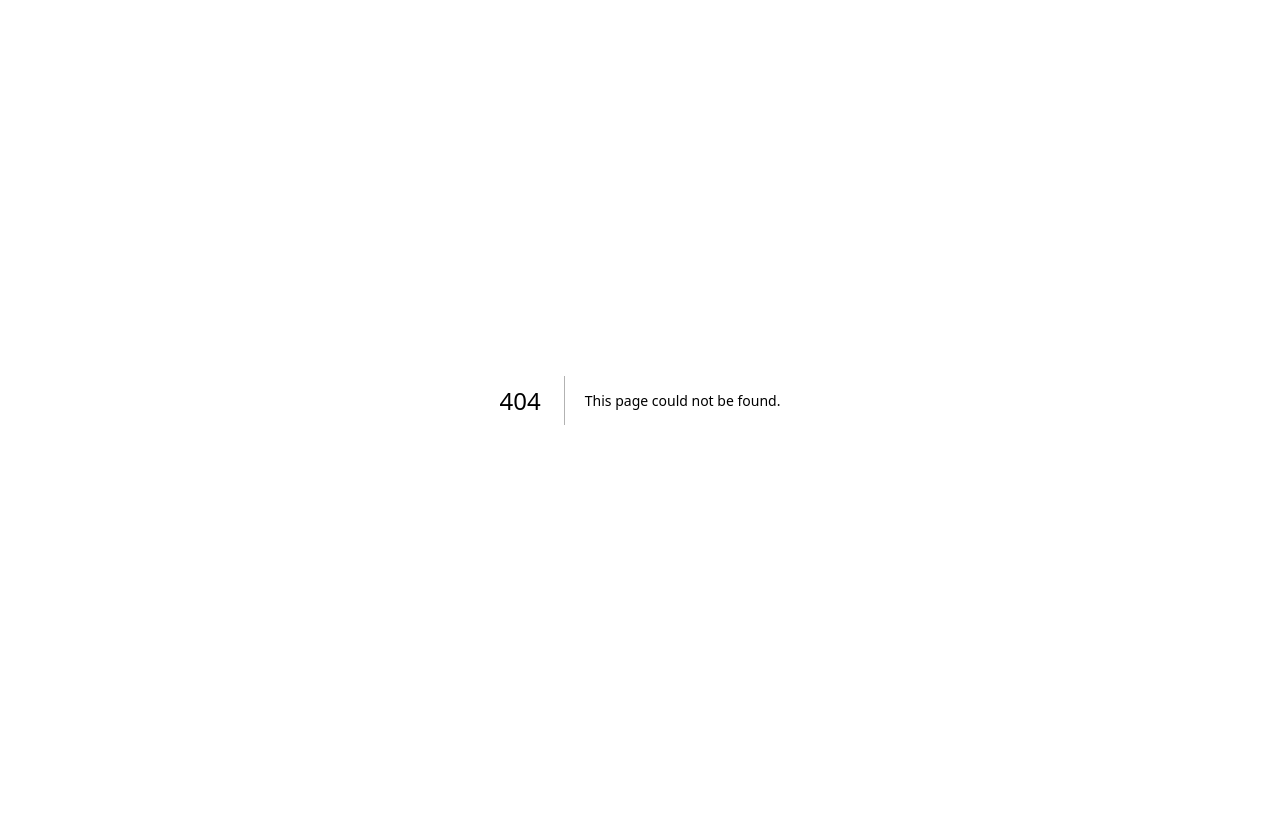
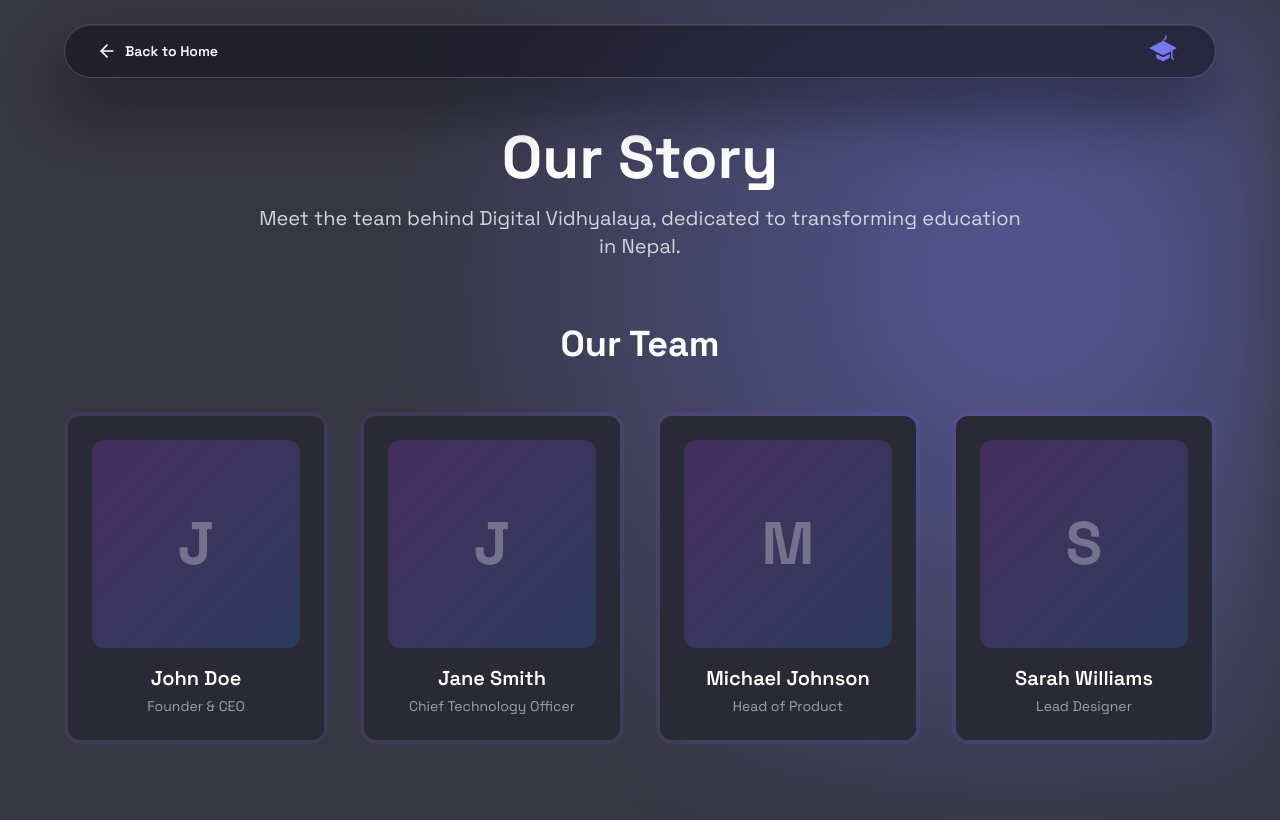
Before and after one commit to biplovgautam/vidhyalaya.digital, a Next.js app: page /ourstory in a window 1280 px wide. Before the commit this address had no page. Shown: the top 820 px of the page. Built offline with nearby package versions, Linux system fonts and the light colour scheme.

Commit message:
our story page added

```diff
--- /dev/null
+++ b/app/ourstory/page.tsx
@@ -0,0 +1,105 @@
+"use client";
+
+import Image from "next/image";
+import Link from "next/link";
+import { ArrowLeft } from "lucide-react";
+
+const teamMembers = [
+  {
+    name: "John Doe",
+    role: "Founder & CEO",
+    image: "/team/member1.jpg",
+  },
+  {
+    name: "Jane Smith",
+    role: "Chief Technology Officer",
+    image: "/team/member2.jpg",
+  },
+  {
+    name: "Michael Johnson",
+    role: "Head of Product",
+    image: "/team/member3.jpg",
+  },
+  {
+    name: "Sarah Williams",
+    role: "Lead Designer",
+    image: "/team/member4.jpg",
+  },
+];
+
+export default function OurStory() {
+  return (
+    <div className="page-shell relative min-h-screen overflow-hidden bg-[#373643] text-white">
+      <div className="hero-gradient" aria-hidden />
+
+      {/* Header */}
+      <header className="glass-nav fixed top-3 left-3 right-3 z-30 mx-auto w-auto max-w-6xl px-3 py-1.5 sm:px-6 md:inset-x-0 md:top-6 md:px-8 md:py-1.5">
+        <div className="flex items-center justify-between gap-2 sm:gap-3">
+          <Link href="/" className="flex items-center gap-2 text-white hover:opacity-80 transition-opacity">
+            <ArrowLeft size={20} />
+            <span className="text-sm font-semibold">Back to Home</span>
+          </Link>
+          <Image
+            className="rounded-xl"
+            src="/logo.png"
+            alt="Digital Vidhyalaya"
+            width={40}
+            height={40}
+            priority
+          />
+        </div>
+      </header>
+
+      {/* Main Content */}
+      <main className="relative z-10 px-4 pt-32 pb-16 sm:px-6 lg:px-8">
+        <div className="mx-auto max-w-6xl">
+          {/* Page Title */}
+          <div className="text-center mb-16">
+            <h1 className="text-4xl sm:text-5xl lg:text-6xl font-bold mb-4">
+              Our Story
+            </h1>
+            <p className="text-lg sm:text-xl text-gray-300 max-w-3xl mx-auto">
+              Meet the team behind Digital Vidhyalaya, dedicated to transforming education in Nepal.
+            </p>
+          </div>
+
+          {/* Team Section */}
+          <section className="mb-20">
+            <h2 className="text-3xl sm:text-4xl font-bold text-center mb-12">
+              Our Team
+            </h2>
+            <div className="grid grid-cols-1 sm:grid-cols-2 lg:grid-cols-4 gap-8">
+              {teamMembers.map((member, index) => (
+                <div
+                  key={index}
+                  className="group relative"
+                >
+                  <div className="relative overflow-hidden rounded-2xl bg-gradient-to-br from-purple-500/10 to-blue-500/10 p-1">
+                    <div className="relative overflow-hidden rounded-xl bg-[#2a2936] p-6 transition-all duration-300 group-hover:bg-[#323041]">
+                      {/* Image Placeholder */}
+                      <div className="relative mb-4 aspect-square overflow-hidden rounded-xl bg-gradient-to-br from-purple-500/20 to-blue-500/20">
+                        <div className="flex h-full items-center justify-center text-6xl font-bold text-white/30">
+                          {member.name.charAt(0)}
+                        </div>
+                      </div>
+
+                      {/* Member Info */}
+                      <div className="text-center">
+                        <h3 className="text-xl font-semibold mb-1">
+                          {member.name}
+                        </h3>
+                        <p className="text-sm text-gray-400">
+                          {member.role}
+                        </p>
+                      </div>
+                    </div>
+                  </div>
+                </div>
+              ))}
+            </div>
+          </section>
+        </div>
+      </main>
+    </div>
+  );
+}
--- a/app/page.tsx
+++ b/app/page.tsx
@@ -242,7 +242,7 @@ const navLinks = [
 ];
 
 const companyLinks = [
-  { label: "Our Story", href: "#about" },
+  { label: "Our Story", href: "/ourstory" },
   { label: "Social Impact", href: "#impact" },
   { label: "Career", href: "#careers" },
 ];
```
